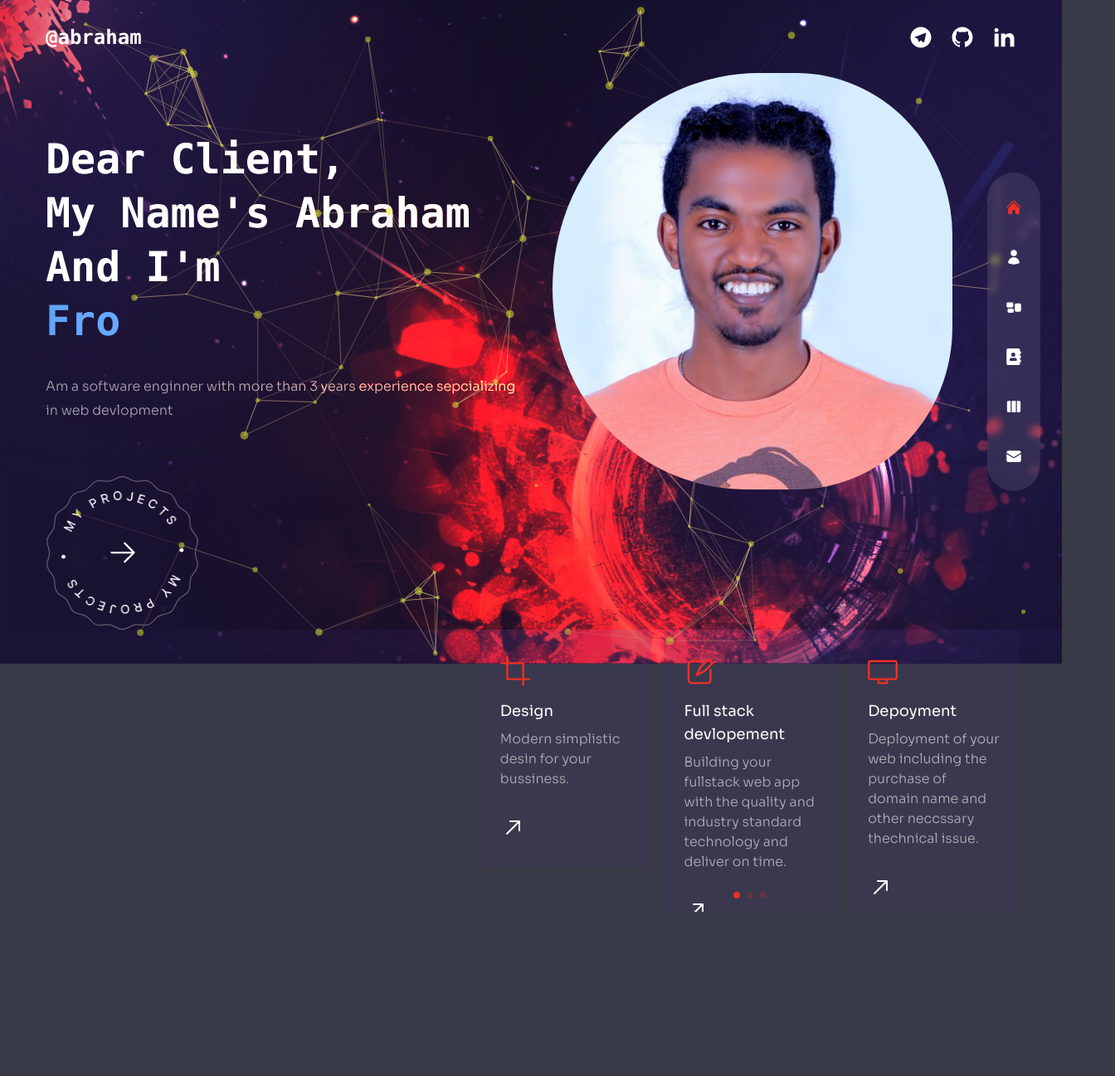
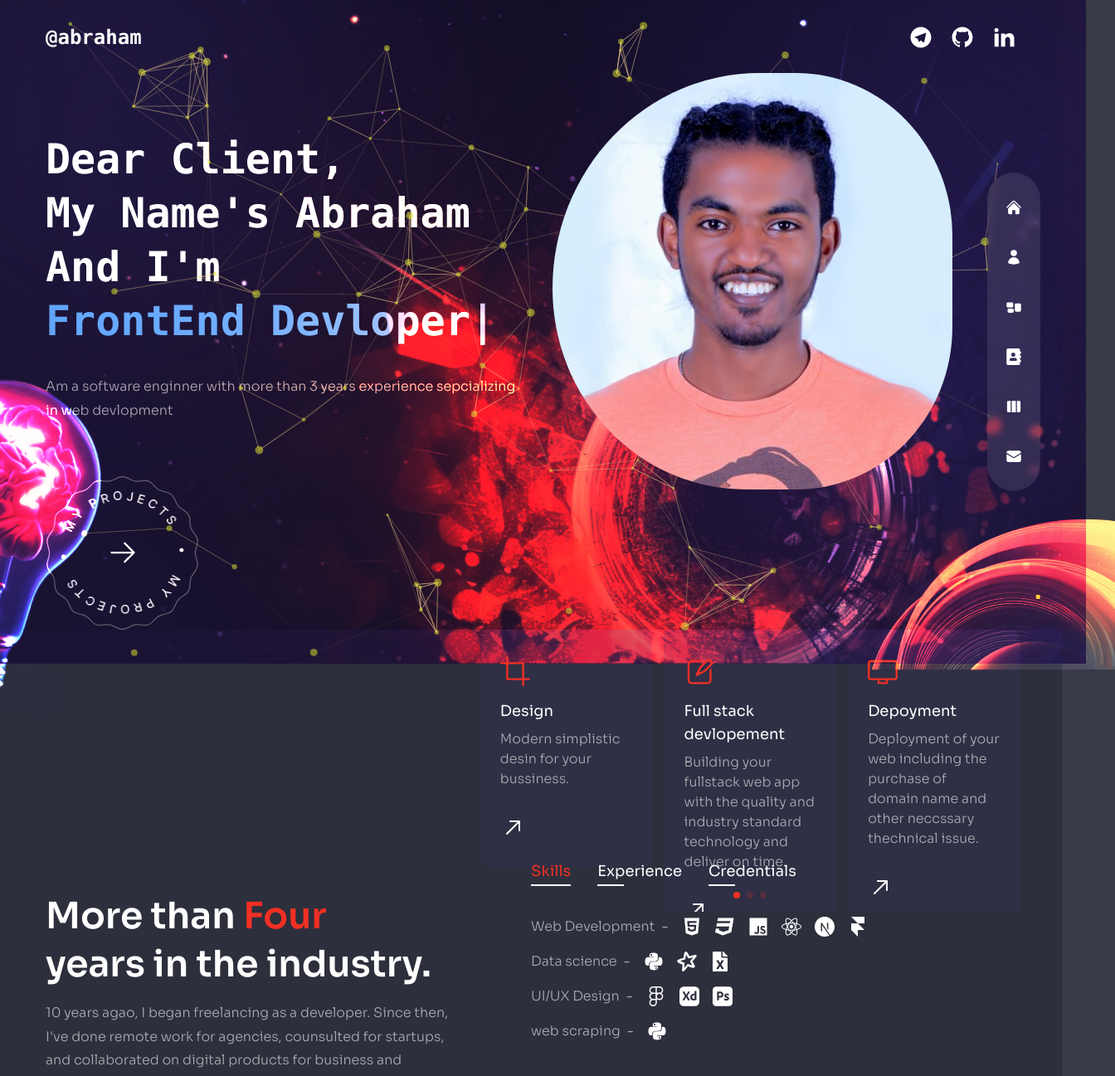
Before and after one commit to Yerer101/next_portfolio, a Next.js app: page / in a window 1280 px wide. Shown: the top 1297 px of the page at 83% size, 1344 px wide, since content can reach past the window. Built offline with nearby package versions, Linux system fonts and the light colour scheme.

Commit message:
updated with new scroll

```diff
--- a/app/about/page.jsx
+++ b/app/about/page.jsx
@@ -37,15 +37,23 @@ const aboutData = [
       },
       {
         title: "Data science",
-        icons: [<FaPython key='python' />, <SiApachespark key='apache'/>, <FaFileExcel key='excel'/>],
+        icons: [
+          <FaPython key="python" />,
+          <SiApachespark key="apache" />,
+          <FaFileExcel key="excel" />,
+        ],
       },
       {
         title: "UI/UX Design",
-        icons: [<FaFigma key='figma'/>, <SiAdobexd key='adobe'/>, <SiAdobephotoshop key='adphoto' />],
+        icons: [
+          <FaFigma key="figma" />,
+          <SiAdobexd key="adobe" />,
+          <SiAdobephotoshop key="adphoto" />,
+        ],
       },
       {
         title: "web scraping",
-        icons: [<FaPython key='fapython'/>],
+        icons: [<FaPython key="fapython" />],
       },
     ],
   },
@@ -102,6 +110,7 @@ import { useState } from "react";
 import { fadeIn } from "@/Variants";
 import CountUp from "react-countup";
 import { BsFileExcel } from "react-icons/bs";
+import Bulb from "../components/Bulb";
 
 const Page = () => {
   const [itemIndex, setItemIndex] = useState(0);
@@ -109,16 +118,17 @@ const Page = () => {
     <Pagewrapper>
       <div className="h-[120vh] bg-primary/30 py-32  text-center xl:text-left">
         <Circles />
+        <Bulb />
         {/* avatar image */}
-        <motion.div
+        {/* <motion.div
           className="hidden xl:flex absolute bottom-0 -left-[370px] "
           variants={fadeIn("right", 0.2)}
           initial="hidden"
           animate="show"
           exit="hidden"
         >
-          {/* <Avatar /> */}
-        </motion.div>
+          <Avatar />
+        </motion.div> */}
         <div className="container mx-auto h-full flex flex-col items-center xl:flex-row gap-x-6 ">
           <div className="flex-1 flex flex-col justify-center ">
             {/* text */}
@@ -140,8 +150,9 @@ const Page = () => {
               exit="hidden"
             >
               10 years agao, I began freelancing as a developer. Since then,
-              I&apos;ve done remote work for agencies, counsulted for startups, and
-              collaborated on digital products for business and consumer use.
+              I&apos;ve done remote work for agencies, counsulted for startups,
+              and collaborated on digital products for business and consumer
+              use.
             </p>
             {/* counters */}
             <motion.div
--- /dev/null
+++ b/app/components/Homepage.jsx
@@ -0,0 +1,105 @@
+"use client";
+import { fadeIn } from "@/Variants";
+import Pagewrapper from "./Pagewrapper";
+import ProjectsBtn from "./ProjectsBtn";
+import { motion } from "framer-motion";
+import Avatar from "./Avatar";
+import ParticleContainer from "./ParticleContainer";
+import { TypeAnimation } from "react-type-animation";
+import ServiceSlider from "./ServiceSlider";
+
+const Homepage = () => {
+  return (
+    <Pagewrapper>
+      <div className="overflow-y-auto h-screen">
+        <div className="w-full bg-gradient-to-r from-primary/10 via-black/30 to-black/10">
+          <div className="text-center flex flex-col justify-center xl:pt-40 xl:text-left h-full container mx-auto  ">
+            <motion.h1
+              className="h1 font-mono"
+              variants={fadeIn("down", 0.2)}
+              initial="hidden"
+              animate="show"
+              exit="hidden"
+            >
+              Dear Client, <br /> My Name&apos;s Abraham <br />
+              <div>And I'm </div>
+              <span className="text-blue-400 font-mono">
+                <TypeAnimation
+                  sequence={[
+                    "Backend Devloper",
+                    3000,
+                    "FrontEnd Devloper",
+                    3000,
+                    "Cloud Engineer",
+                    3000,
+                    "Data analyst",
+                    3000,
+                    "AI enthusiast",
+                  ]}
+                  speed={30}
+                  wrapper="span"
+                  repeat={Infinity}
+                />
+              </span>
+            </motion.h1>
+
+            <motion.p
+              className="max-w-sm xl:max-w-xl mx-auto xl:mx-0 mb-10 xl:mb-16"
+              variants={fadeIn("down", 0.3)}
+              initial="hidden"
+              animate="show"
+              exit="hidden"
+            >
+              Am a software enginner with more than 3 years experience
+              sepcializing in web devlopment
+            </motion.p>
+
+            <div className="flex justify-center xl:hidden relative">
+              <ProjectsBtn />
+            </div>
+            <motion.div
+              className="hidden xl:flex"
+              variants={fadeIn("down", 0.4)}
+              initial="hidden"
+              animate="show"
+              exit="hidden"
+            >
+              <ProjectsBtn />
+            </motion.div>
+          </div>
+        </div>
+        {/* image */}
+        <div className="w-[1200px] h-full absolute right-0 bottom-0">
+          <div className="bg-none xl:bg-explosion xl:bg-cover xl:bg-right xl:bg-no-repeat w-full h-full absolute mix-blend-color-dodge translate-z-0"></div>
+
+          <ParticleContainer />
+
+          <motion.div
+            className="w-full h-full max-w-[650px] max-h-[678px] absolute lg:right-[4%]"
+            variants={fadeIn("up", 0.2)}
+            initial="hidden"
+            animate="show"
+            exit="hidden"
+            transition={{ duration: 2, ease: "easeInOut" }}
+          >
+            <Avatar />
+          </motion.div>
+        </div>
+        <div className="bg-red-400">
+          <motion.div
+            className="w-full h-full max-w-[650px] max-h-[678px] absolute lg:right-[4%]"
+            variants={fadeIn("up", 0.2)}
+            initial="hidden"
+            animate="show"
+            exit="hidden"
+            transition={{ duration: 2, ease: "easeInOut" }}
+          >
+            <ServiceSlider />
+          </motion.div>
+        </div>
+      </div>
+    </Pagewrapper>
+  );
+};
+
+export default Homepage;
--- a/app/components/Nav.jsx
+++ b/app/components/Nav.jsx
@@ -30,13 +30,7 @@ const Nav = () => {
       <div className="flex w-full xl:flex-col items-center justify-between xl:justify-center gap-y-10 px-4 md:px-40 xl:px-0 h-[80px] xl:h-max py-8 bg-white/10 backdrop-blur-sm text-3xl xl:text-xl xl:rounded-full">
         {navData.map((link, index) => {
           return (
-            <Link
-              href={link.path}
-              key={index}
-              className={`${
-                link.path === pathname && "text-accent"
-              } relative flex items-center group hover:text-accent transition-all duration-300`}
-            >
+            <div key={index}>
               {/* tooltip */}
               <div className="absolute pr-14 right-0 hidden xl:group-hover:flex">
                 <div className="bg-white relative flex text-primary items-center pt-2 p-[6px] rounded-[3px]">
@@ -49,7 +43,7 @@ const Nav = () => {
               </div>
               {/* icon */}
               <div>{link.icon}</div>
-            </Link>
+            </div>
           );
         })}
       </div>
@@ -58,3 +52,11 @@ const Nav = () => {
 };
 
 export default Nav;
+
+// <Link
+//   href={link.path}
+//   key={index}
+//   className={`${
+//     link.path === pathname && "text-accent"
+//   } relative flex items-center group hover:text-accent transition-all duration-300`}
+// >
--- a/app/components/Transition.jsx
+++ b/app/components/Transition.jsx
@@ -18,7 +18,7 @@ const Transition = () => {
   return (
     <>
       <motion.div
-        className="fixed top-0 bottom-0 right-full  h-screen w-screen z-30 bg-[#2e2257]"
+        // className="fixed top-0 bottom-0 right-full  h-screen w-screen z-30 bg-[#2e2257]"
         variants={transitionVariants}
         initial="initial"
         animate="animate"
@@ -26,7 +26,7 @@ const Transition = () => {
         transition={{ delay: 0.2, duration: 0.6, ease: "easeInOut" }}
       ></motion.div>
       <motion.div
-        className="fixed top-0 bottom-0 right-full  h-screen w-screen z-20 bg-[#3b2d71]"
+        // className="fixed top-0 bottom-0 right-full  h-screen w-screen z-20 bg-[#3b2d71]"
         variants={transitionVariants}
         initial="initial"
         animate="animate"
--- a/app/contact/page.jsx
+++ b/app/contact/page.jsx
@@ -5,9 +5,12 @@ import { BsArrowRight } from "react-icons/bs";
 
 import { motion } from "framer-motion";
 import { fadeIn } from "@/Variants";
+import Bulb from "../components/Bulb";
 
 const page = () => {
   return (
+    <div>
+      <Bulb />
       <Pagewrapper>
         <div className="h-full bg-primary/30">
           <div className="container mx-auto   py-32 text-center xl:text-left flex items-center justify-center h-full">
@@ -49,6 +52,7 @@ const page = () => {
           </div>
         </div>
       </Pagewrapper>
+    </div>
   );
 };
 
--- a/app/globals.css
+++ b/app/globals.css
@@ -20,10 +20,10 @@
 
 @layer base {
   body {
-    @apply bg-secondary overflow-hidden leading-relaxed;
+    @apply bg-secondary overflow-x-hidden leading-relaxed;
   }
   .page {
-    @apply w-full h-screen overflow-hidden;
+    @apply w-full h-screen;
   }
   .h1 {
     @apply text-[35px] leading-tight md:text-[50px] md:leading-[1.3] mb-8 font-semibold;
--- a/app/layout.js
+++ b/app/layout.js
@@ -26,7 +26,7 @@ export default function RootLayout({ children }) {
       <body
         className={`page bg-site text-white bg-cover bg-no-repeat ${sora.variable} font-sora relative`}
       >
-        <TopLeftImg />
+        {/* <TopLeftImg /> */}
         <Nav />
         <Header />
         <div className="bg-[#ff] ">{children}</div>
--- a/app/page.js
+++ b/app/page.js
@@ -8,96 +8,22 @@ import ParticleContainer from "./components/ParticleContainer";
 import { TypeAnimation } from "react-type-animation";
 import ServiceSlider from "./components/ServiceSlider";
 
+import Homepage from "./components/Homepage";
+import AboutPage from "./about/page";
+import ServicePage from "./services/page";
+import ContactPage from "./contact/page";
+import Workpage from "./work/page";
+import AddressPage from "./address/page";
+
 export default function Home() {
   return (
-    <Pagewrapper>
-      <div className="overflow-y-auto h-screen">
-        <div className="w-full bg-gradient-to-r from-primary/10 via-black/30 to-black/10">
-          <div className="text-center flex flex-col justify-center xl:pt-40 xl:text-left h-full container mx-auto  ">
-            <motion.h1
-              className="h1 font-mono"
-              variants={fadeIn("down", 0.2)}
-              initial="hidden"
-              animate="show"
-              exit="hidden"
-            >
-              Dear Client, <br /> My Name&apos;s Abraham <br />
-              <div>And I'm </div>
-              <span className="text-blue-400 font-mono">
-                <TypeAnimation
-                  sequence={[
-                    "Backend Devloper",
-                    3000,
-                    "FrontEnd Devloper",
-                    3000,
-                    "Cloud Engineer",
-                    3000,
-                    "Data analyst",
-                    3000,
-                    "AI enthusiast",
-                  ]}
-                  speed={30}
-                  wrapper="span"
-                  repeat={Infinity}
-                />
-              </span>
-            </motion.h1>
-
-            <motion.p
-              className="max-w-sm xl:max-w-xl mx-auto xl:mx-0 mb-10 xl:mb-16"
-              variants={fadeIn("down", 0.3)}
-              initial="hidden"
-              animate="show"
-              exit="hidden"
-            >
-              Am a software enginner with more than 3 years experience
-              sepcializing in web devlopment
-            </motion.p>
-
-            <div className="flex justify-center xl:hidden relative">
-              <ProjectsBtn />
-            </div>
-            <motion.div
-              className="hidden xl:flex"
-              variants={fadeIn("down", 0.4)}
-              initial="hidden"
-              animate="show"
-              exit="hidden"
-            >
-              <ProjectsBtn />
-            </motion.div>
-          </div>
-        </div>
-        {/* image */}
-        <div className="w-[1200px] h-full absolute right-0 bottom-0">
-          <div className="bg-none xl:bg-explosion xl:bg-cover xl:bg-right xl:bg-no-repeat w-full h-full absolute mix-blend-color-dodge translate-z-0"></div>
-
-          <ParticleContainer />
-
-          <motion.div
-            className="w-full h-full max-w-[650px] max-h-[678px] absolute lg:right-[4%]"
-            variants={fadeIn("up", 0.2)}
-            initial="hidden"
-            animate="show"
-            exit="hidden"
-            transition={{ duration: 2, ease: "easeInOut" }}
-          >
-            <Avatar />
-          </motion.div>
-        </div>
-        <div className="bg-red-400">
-          <motion.div
-            className="w-full h-full max-w-[650px] max-h-[678px] absolute lg:right-[4%]"
-            variants={fadeIn("up", 0.2)}
-            initial="hidden"
-            animate="show"
-            exit="hidden"
-            transition={{ duration: 2, ease: "easeInOut" }}
-          >
-            <ServiceSlider />
-          </motion.div>
-        </div>
-      </div>
-    </Pagewrapper>
+    <div>
+      <Homepage />
+      <AboutPage />
+      <ServicePage />
+      <AddressPage />
+      <Workpage />
+      <ContactPage />
+    </div>
   );
 }
--- a/app/services/page.jsx
+++ b/app/services/page.jsx
@@ -14,7 +14,6 @@ const page = () => {
         <Circle />
         <div className="container mx-auto">
           <div className="flex flex-col xl:flex-row gap-x-8">
-            {/* text */}
             <div className="text-center flex xl:w-[30vw] flex-col lg:text-left mb-4 xl:mb-0">
               <motion.h2
                 variants={fadeIn("up", 0.2)}
@@ -32,7 +31,9 @@ const page = () => {
                 exit={"hidden"}
                 className="mb-4 max-w-[400px] mx-auto lg:mx-0"
               >
-                This are some of the service i give a a full stack devloper creating your impecabel online precence to elevate your bussiness
+                This are some of the service i give a a full stack devloper
+                creating your impecabel online precence to elevate your
+                bussiness
               </motion.p>
             </div>
             <motion.div
@@ -42,7 +43,6 @@ const page = () => {
               exit={"hidden"}
               className="w-full xl:max-w-[65%]"
             >
-              {/* slider */}
               <ServiceSlider />
             </motion.div>
           </div>
```
Lines whose indentation alone changed are shown as unchanged.
